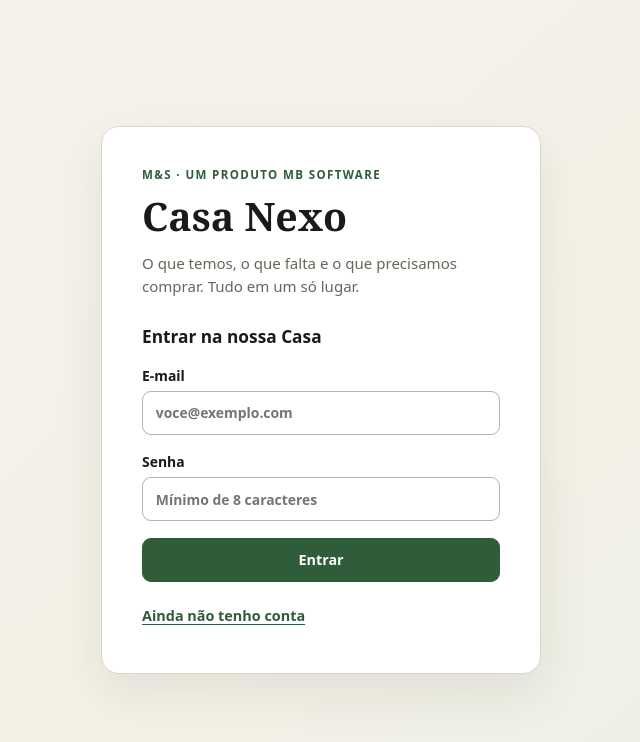
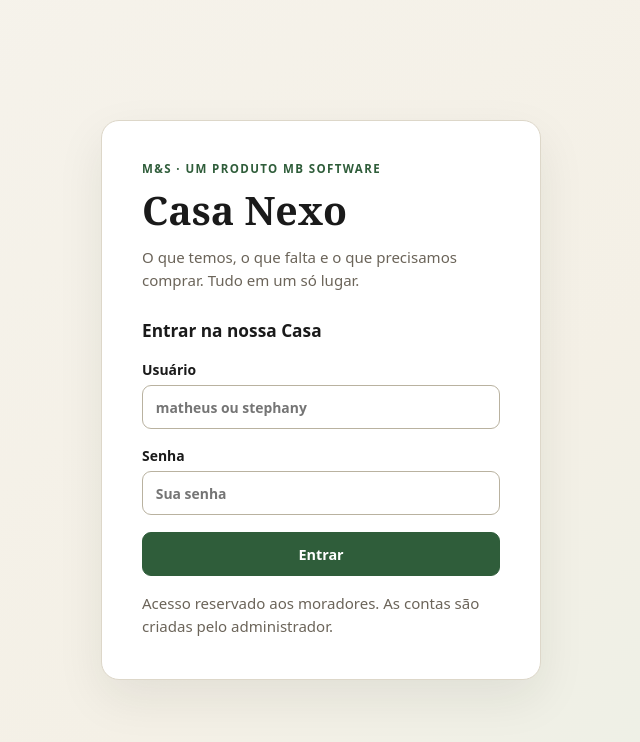
Before and after one commit to Matheus094-tech/etiquetas, a React (Vite) app: page /login in a window 1280 px wide. Shown: the top 742 px of the page, without its empty margins (319-959 px from the left). Built offline with nearby package versions, Linux system fonts and the light colour scheme; no server answers.

Commit message:
feat(auth): switch login screen to Matheus/Stephany username and password only

```diff
--- a/src/pages/LoginPage.tsx
+++ b/src/pages/LoginPage.tsx
@@ -1,15 +1,14 @@
 import { useState, type FormEvent } from "react";
 import { Navigate, useNavigate } from "react-router-dom";
 import { useAuth } from "../app/CasaProviders";
+import { emailForUsername } from "../lib/householdUsers";
 import "../styles/casa.css";
 
 export function LoginPage() {
-  const { session, signIn, signUp } = useAuth();
+  const { session, signIn } = useAuth();
   const navigate = useNavigate();
-  const [registering, setRegistering] = useState(false);
-  const [email, setEmail] = useState("");
+  const [username, setUsername] = useState("");
   const [password, setPassword] = useState("");
-  const [status, setStatus] = useState("");
   const [error, setError] = useState("");
   const [busy, setBusy] = useState(false);
 
@@ -18,22 +17,14 @@ export function LoginPage() {
   async function submit(event: FormEvent<HTMLFormElement>) {
     event.preventDefault();
     setError("");
-    setStatus("");
     setBusy(true);
     try {
-      if (registering) {
-        const connected = await signUp(email.trim(), password);
-        if (connected) navigate("/", { replace: true });
-        else {
-          setStatus("Conta criada! Verifique o e-mail de confirmação antes de entrar.");
-          setRegistering(false);
-        }
-      } else {
-        await signIn(email.trim(), password);
-        navigate("/", { replace: true });
-      }
-    } catch (reason) {
-      setError(reason instanceof Error ? reason.message : "Não foi possível entrar.");
+      const identity = emailForUsername(username);
+      await signIn(identity, password);
+      navigate("/", { replace: true });
+    } catch {
+      // Não revelar se o nome de usuário existe ou não.
+      setError("Usuário ou senha incorretos.");
     } finally {
       setBusy(false);
     }
@@ -45,31 +36,30 @@ export function LoginPage() {
         <span className="casa-eyebrow">M&S · Um produto MB Software</span>
         <h1>Casa Nexo</h1>
         <p>O que temos, o que falta e o que precisamos comprar. Tudo em um só lugar.</p>
-        <h2>{registering ? "Criar minha conta" : "Entrar na nossa Casa"}</h2>
+        <h2>Entrar na nossa Casa</h2>
         <form className="casa-form" onSubmit={submit}>
-          <label>
-            E-mail
-            <input type="email" autoComplete="email" value={email}
-              onChange={(event) => setEmail(event.target.value)}
-              required maxLength={254} placeholder="voce@exemplo.com" />
+          <label htmlFor="casa-username">
+            Usuário
+            <input id="casa-username" type="text" autoCapitalize="none" autoCorrect="off"
+              autoComplete="username" value={username}
+              onChange={(event) => setUsername(event.target.value)}
+              required maxLength={40} placeholder="matheus ou stephany" />
           </label>
-          <label>
+          <label htmlFor="casa-password">
             Senha
-            <input type="password" minLength={8} autoComplete={registering ? "new-password" : "current-password"}
-              value={password} onChange={(event) => setPassword(event.target.value)}
-              required placeholder="Mínimo de 8 caracteres" />
+            <input id="casa-password" type="password" minLength={8}
+              autoComplete="current-password" value={password}
+              onChange={(event) => setPassword(event.target.value)}
+              required placeholder="Sua senha" />
           </label>
           {error && <p className="casa-alert casa-alert--error" role="alert">{error}</p>}
-          {status && <p className="casa-alert casa-alert--success" role="status">{status}</p>}
           <button className="casa-primary" disabled={busy}>
-            {busy ? "Aguarde…" : registering ? "Criar conta" : "Entrar"}
+            {busy ? "Entrando…" : "Entrar"}
           </button>
         </form>
-        <button type="button" className="casa-link" onClick={() => {
-          setRegistering((value) => !value); setError(""); setStatus("");
-        }}>
-          {registering ? "Já tenho conta" : "Ainda não tenho conta"}
-        </button>
+        <p className="casa-hint" style={{ marginTop: "1rem" }}>
+          Acesso reservado aos moradores. As contas são criadas pelo administrador.
+        </p>
       </div>
     </main>
   );
```
